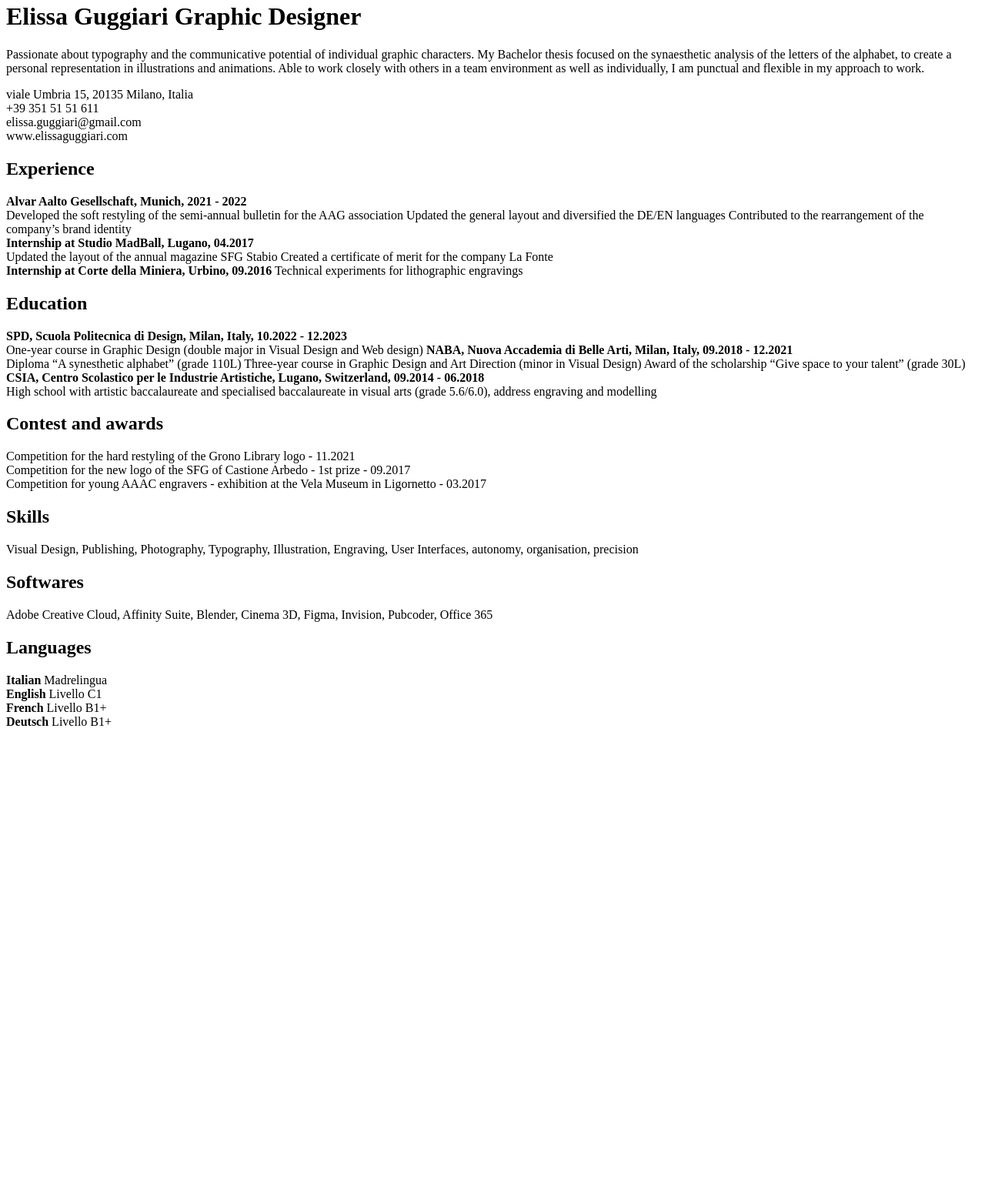
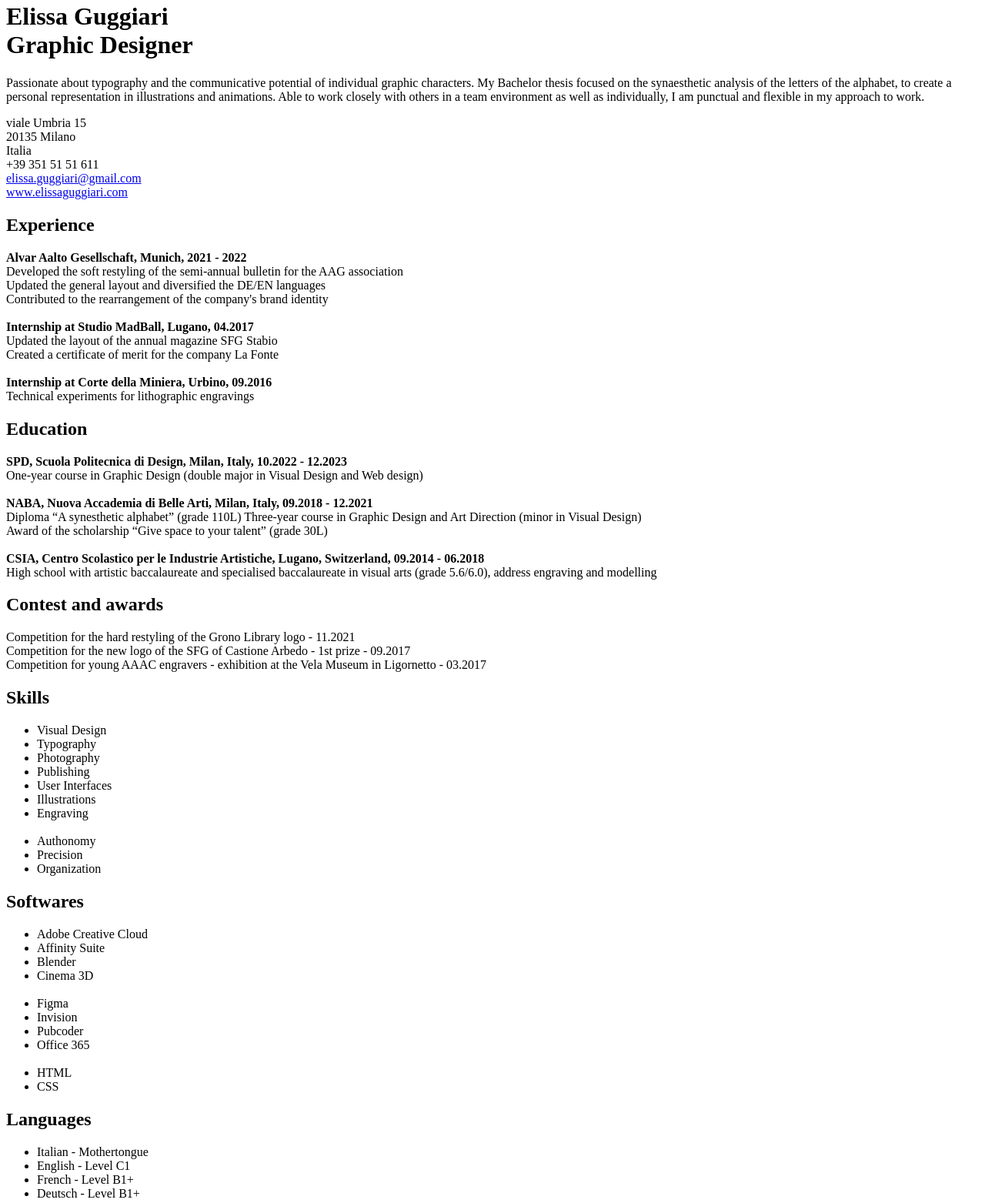
Before and after one commit to ElissaGuggiari/my-HTML-CV, a plain HTML site: page index.html in a window 1280 px wide. Shown: the part 18-1581 px from the top of the page at 77% size. Before the commit the page ends 981 px from the top, so only its background shows below. Drawn offline with Linux system fonts and the light colour scheme.

Commit message:
Update index.html

```diff
--- a/index.html
+++ b/index.html
@@ -8,7 +8,7 @@
 </head>
 <body>
     <!-- Main title -->
-    <h1>Elissa Guggiari
+    <h1>Elissa Guggiari <br>
         Graphic Designer</h1>
         <p>Passionate about typography and the communicative potential of individual graphic characters.
             My Bachelor thesis focused on the synaesthetic analysis of the letters of the alphabet,
@@ -17,30 +17,33 @@
             I am punctual and flexible in my approach to work.</p>
 
             <!-- Connection info -->
-            <p>viale Umbria 15, 20135 Milano, Italia <br>
+            <p>viale Umbria 15 <br>
+                20135 Milano <br>
+                Italia <br>
                 +39 351 51 51 611 <br>
-                elissa.guggiari@gmail.com <br>
-                www.elissaguggiari.com</p>
+                <a href="mail:elissa.guggiari@gmail.com">
+                    elissa.guggiari@gmail.com <br></a>
+                    <a href="http://elissaguggiari.com/" target="_blank">www.elissaguggiari.com</a>
             <!-- Experience section -->
             <h2>Experience</h2>
             <p><b>Alvar Aalto Gesellschaft, Munich, 2021 - 2022</b> <br>
-                Developed the soft restyling of the semi-annual bulletin for the AAG association
-                Updated the general layout and diversified the DE/EN languages
-                Contributed to the rearrangement of the company’s brand identity <br>
+                Developed the soft restyling of the semi-annual bulletin for the AAG association <br>
+                Updated the general layout and diversified the DE/EN languages <br>
+                Contributed to the rearrangement of the company's brand identity <br> <br>
                 <b>Internship at Studio MadBall, Lugano, 04.2017</b> <br>
-                Updated the layout of the annual magazine SFG Stabio
-                Created a certificate of merit for the company La Fonte <br>
-            <b>Internship at Corte della Miniera, Urbino, 09.2016</b>
+                Updated the layout of the annual magazine SFG Stabio <br>
+                Created a certificate of merit for the company La Fonte <br> <br>
+            <b>Internship at Corte della Miniera, Urbino, 09.2016</b> <br>
                 Technical experiments for lithographic engravings</p>
 
                 <!-- Education section -->
                 <h2>Education</h2>
                 <p><b>SPD, Scuola Politecnica di Design, Milan, Italy, 10.2022 - 12.2023</b> <br>
-                    One-year course in Graphic Design (double major in Visual Design and Web design)
+                    One-year course in Graphic Design (double major in Visual Design and Web design) <br> <br>
                     <b>NABA, Nuova Accademia di Belle Arti, Milan, Italy, 09.2018 - 12.2021</b> <br>
                     Diploma “A synesthetic alphabet” (grade 110L)
-                    Three-year course in Graphic Design and Art Direction (minor in Visual Design)
-                    Award of the scholarship “Give space to your talent” (grade 30L) <br>
+                    Three-year course in Graphic Design and Art Direction (minor in Visual Design) <br>
+                    Award of the scholarship “Give space to your talent” (grade 30L) <br> <br>
                     <b>CSIA, Centro Scolastico per le Industrie Artistiche, Lugano, Switzerland, 09.2014 - 06.2018</b> <br>
                     High school with artistic baccalaureate and specialised baccalaureate in visual
                     arts (grade 5.6/6.0), address engraving and modelling</p>
@@ -53,18 +56,42 @@
 
                 <!-- Skills section -->
                 <h2>Skills</h2>
-                <p>Visual Design, Publishing, Photography, Typography, Illustration, Engraving, User Interfaces, autonomy, organisation, precision</p>
+                <ul>
+                    <li>Visual Design</li>
+                    <li>Typography</li>
+                    <li>Photography</li>
+                    <li>Publishing</li>
+                    <li>User Interfaces</li>
+                    <li>Illustrations</li>
+                    <li>Engraving</li> <br>
+                    <li>Authonomy</li>
+                    <li>Precision</li>
+                    <li>Organization</li>
+                </ul>
 
                 <!-- Softwares section -->
                 <h2>Softwares</h2>
-                <p>Adobe Creative Cloud, Affinity Suite, Blender, Cinema 3D, Figma, Invision, Pubcoder, Office 365</p>
+                <ul>
+                    <li>Adobe Creative Cloud</li>
+                    <li>Affinity Suite</li>
+                    <li>Blender</li>
+                    <li>Cinema 3D</li> <br>
+                    <li>Figma</li>
+                    <li>Invision</li>
+                    <li>Pubcoder</li>
+                    <li>Office 365</li> <br>
+                    <li>HTML</li>
+                    <li>CSS</li>
+                </ul>
 
                 <!-- Languages section -->
                 <h2>Languages</h2>
-                <p><b>Italian</b> Madrelingua <br>
-                    <b>English</b> Livello C1 <br>
-                    <b>French</b> Livello B1+ <br>
-                    <b>Deutsch</b> Livello B1+</p>
+                    <ul>
+                        <li>Italian - Mothertongue</li>
+                        <li>English - Level C1</li>
+                        <li>French - Level B1+</li>
+                        <li>Deutsch - Level B1+</li>
+                    </ul>
 
 </body>
 </html>
```
